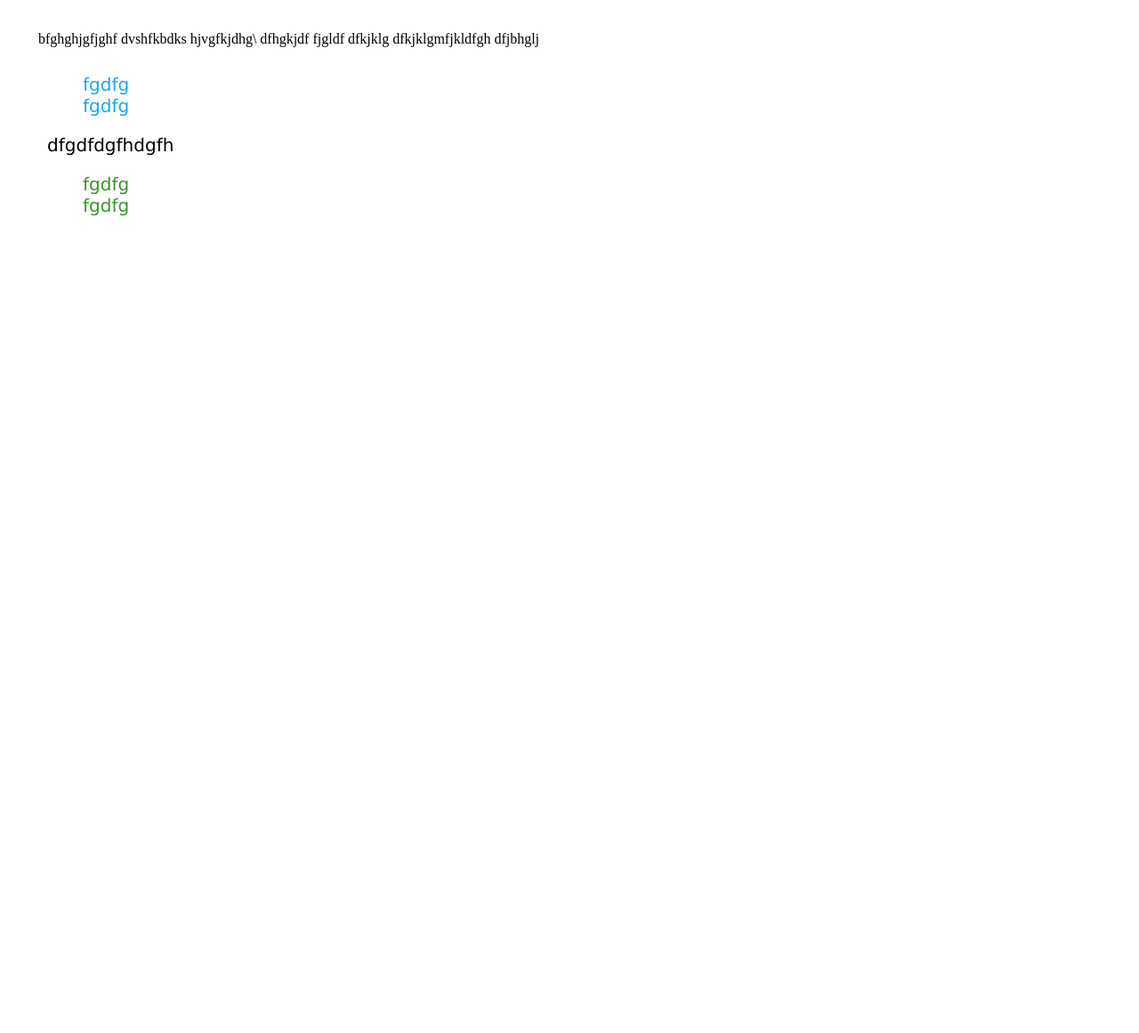
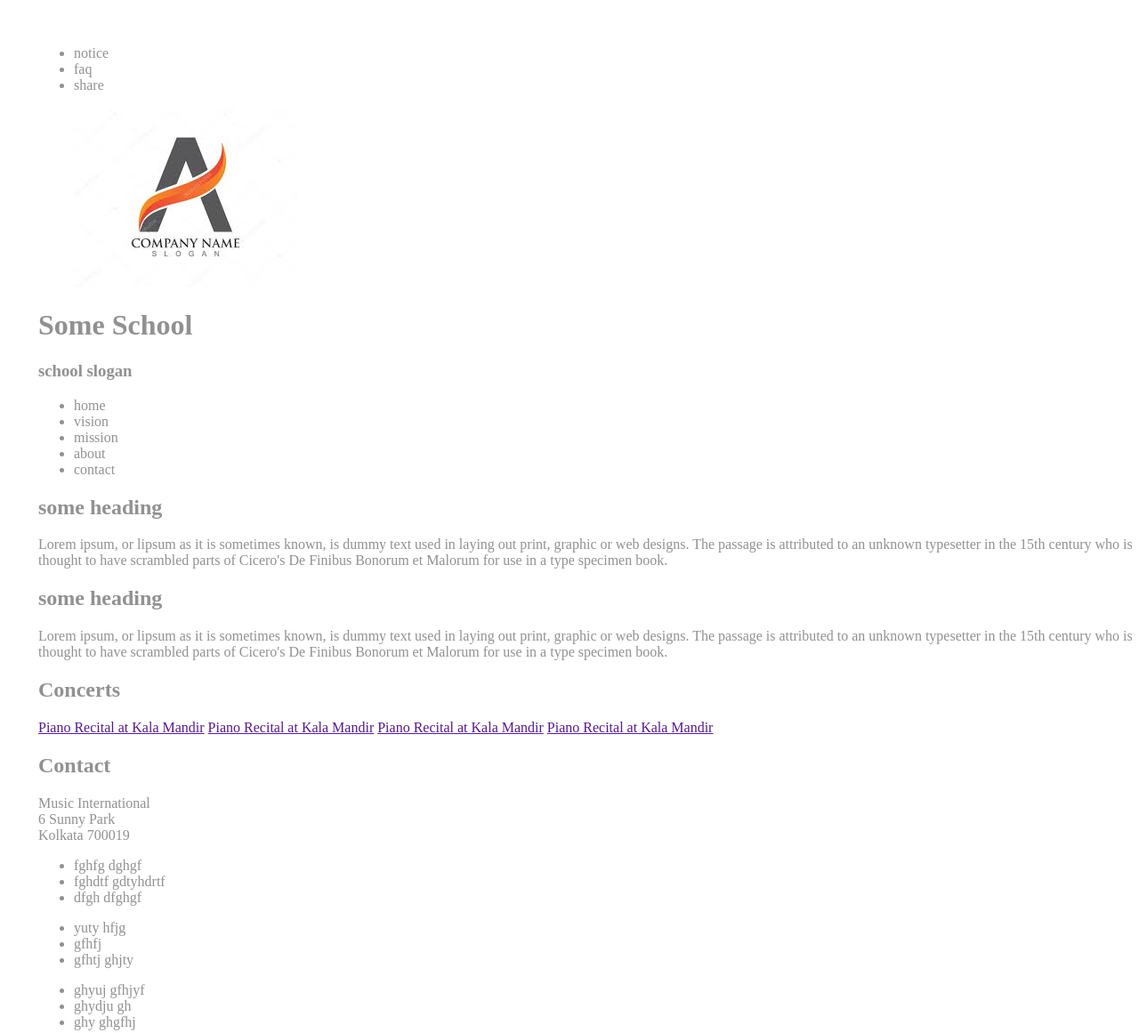
Before and after one commit to sumitradeveloper/learn, a plain HTML site: page index.html in a window 1280 px wide. Shown: the top 1161 px of the page at 89% size. Before the commit the page ends 800 px from the top, so only its background shows below. Drawn offline with Linux system fonts and the light colour scheme.

Commit message:
all content ready with structure

```diff
--- a/css/styles.css
+++ b/css/styles.css
@@ -2,30 +2,5 @@
  width: 100%;
  margin: 15px;
  padding: 20px;
+ color:#919191
 }
-#content-wrapper article{
-    width: 60%;
-}
-
-#content-wrapper aside{
-    width: 40%;
-}
-
-#main{
-
-}
-
-#content-side{
-   font-size: 20px;
-   font-family: 'Lucida Sans', 'Lucida Sans Regular', 'Lucida Grande', 'Lucida Sans Unicode', Geneva, Verdana, sans-serif;
-   padding: 10px;
-}
-
-#content-side ul li{
-  list-style-type: none;
-  color: #19a6f8;
-}
-
-#content-side div:nth-child(2) ul li{
-    color: #37962b;
-  }
--- a/index.html
+++ b/index.html
@@ -18,49 +18,111 @@
     <!--[if lt IE 7]>
             <p class="browsehappy">You are using an <strong>outdated</strong> browser. Please <a href="#">upgrade your browser</a> to improve your experience.</p>
         <![endif]-->
-
     <div id="content-wrapper">
 
+<!-- header start -->
+        <div id="head-content">
+            <nav>
+                <ul>
+                    <li>notice</li>
+                    <li>faq</li>
+                    <li>share</li>
+                </ul>
+            </nav>
+            <header>
+                <figure>
+                    <img src="assets/img/logo.jpg">
+                </figure>
+                <hgroup>
+                    <h1>Some School</h1>
+                    <h3>school slogan</h3>
+                </hgroup>
+            </header>
+            <nav>
+                <ul>
+                    <li>home</li>
+                    <li>vision</li>
+                    <li>mission</li>
+                    <li>about</li>
+                    <li>contact</li>
+                </ul>
+            </nav>
+        </div>
+<!-- header end -->
 
-        <!-- this is an main article -->
-        <article id="main">
+<!-- body content start -->
+        <div id="body-content">
+            <article>
+                <h2>some heading</h2>
+                <section>Lorem ipsum, or lipsum as it is sometimes known,
+                    is dummy text used in laying out print, graphic or
+                    web designs. The passage is attributed to an unknown
+                    typesetter in the 15th century who is thought to have
+                    scrambled parts of Cicero's De Finibus Bonorum et Malorum
+                    for use in a type specimen book.
+                </section>
+                <figure></figure>
+            </article>
+            <article>
+                <h2>some heading</h2>
+                <section>Lorem ipsum, or lipsum as it is sometimes known,
+                    is dummy text used in laying out print, graphic or
+                    web designs. The passage is attributed to an unknown
+                    typesetter in the 15th century who is thought to have
+                    scrambled parts of Cicero's De Finibus Bonorum et Malorum
+                    for use in a type specimen book.
+                </section>
+                <figure></figure>
+            </article>
+        </div>
+<!-- body content end -->
+
+<!-- Sidebar Start -->
+        <aside>
             <section>
-                <div>
-                    <header></header>
-                    <div>
-                                bfghghjgfjghf dvshfkbdks
-                                hjvgfkjdhg\
-                                dfhgkjdf
-                                fjgldf
-                                dfkjklg
-                                dfkjklgmfjkldfgh
-                                dfjbhglj
+                <h2>Concerts</h2>
+                   <a href="">Piano Recital at Kala Mandir</a>
+                   <a href="">Piano Recital at Kala Mandir</a>
+                   <a href="">Piano Recital at Kala Mandir</a>
+                   <a href="">Piano Recital at Kala Mandir</a>
+            </section>
 
-                    </div>
-                </div>
+            <section>
+                <h2>Contact</h2>
+                <p>Music International<br/>
+                   6 Sunny Park <br/>
+                   Kolkata 700019 <br/>
+                </p>
+
             </section>
-        </article>
+        </aside>
+<!-- Sidebar end -->
 
-        <aside id="content-side">
-            <header>
+<!-- Fotter Start -->
+        <footer>
             <div>
                 <ul>
-                        <li>fgdfg</li>
-                        <li>fgdfg</li>
+                    <li>fghfg dghgf</li>
+                    <li>fghdtf gdtyhdrtf</li>
+                    <li>dfgh dfghgf</li>
                 </ul>
             </div>
             <div>
-                    <p>
-                        dfgdfdgfhdgfh
-                    </p>
                 <ul>
-                        <li>fgdfg</li>
-                        <li>fgdfg</li>
+                    <li>yuty hfjg</li>
+                    <li>gfhfj</li>
+                    <li>gfhtj ghjty</li>
                 </ul>
-                    <!-- <img src=""/> -->
             </div>
-            </header>
-        </aside>
+            <div>
+                <ul>
+                    <li>ghyuj gfhjyf</li>
+                    <li>ghydju gh</li>
+                    <li>ghy ghgfhj</li>
+                </ul>
+            </div>
+        </footer>
+<!-- Footer end  -->
     </div>
 
 
```
Also changed, not shown: assets/img/logo.jpg (added), assets/img/piano.jpg (added). Lines whose indentation alone changed are shown as unchanged.
